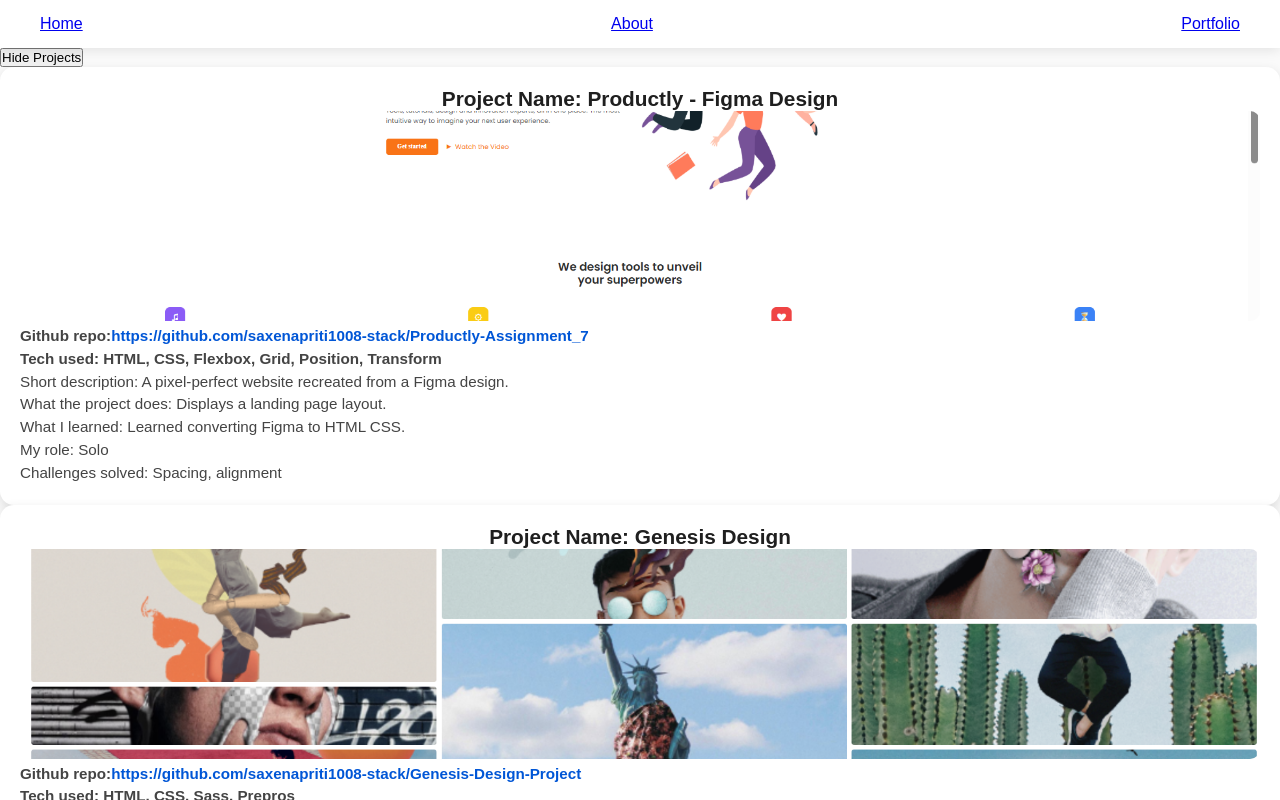
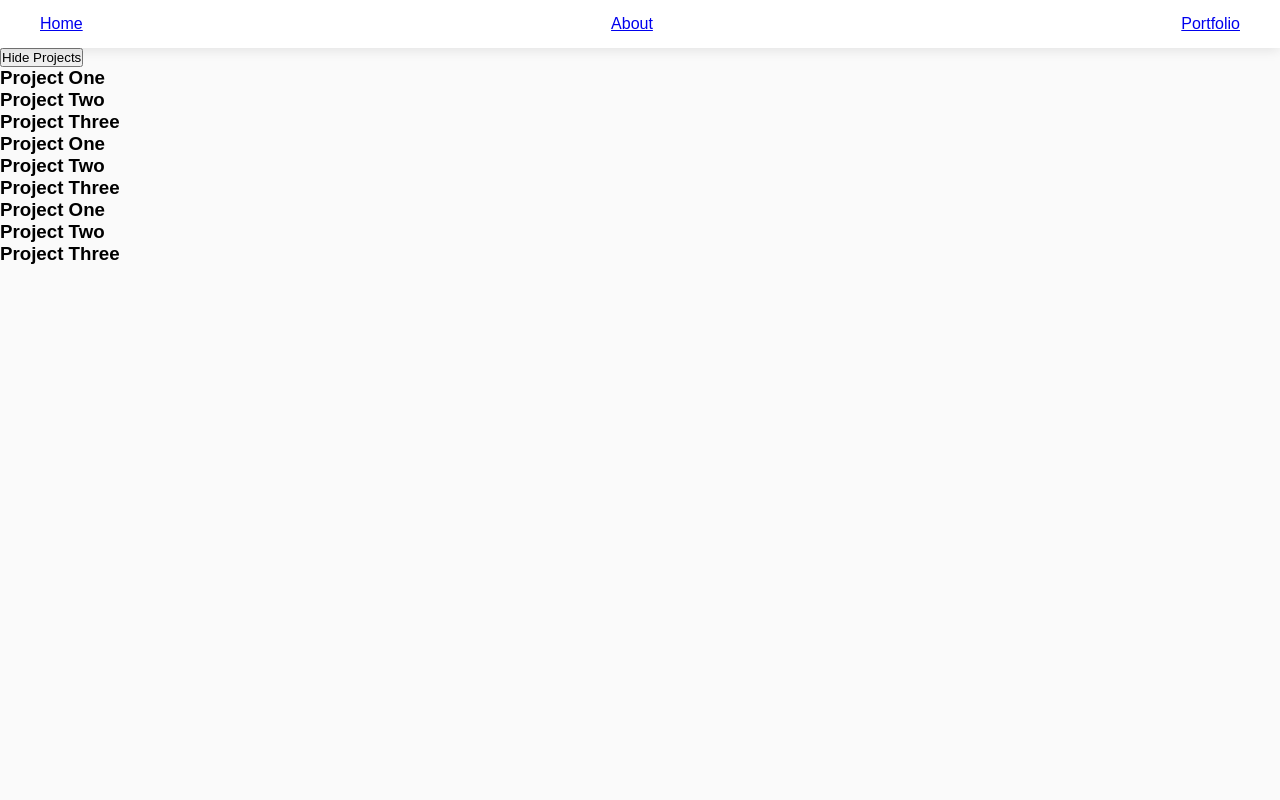
Before and after one commit to saxenapriti1008-stack/Portfolio-React-Project, a React (Vite) app in the folder Portfolio/: page /portfolio in a window 1280 px wide. Both pictures are taken after a click on the button "Show Projects". Shown: the top 800 px of the page. Built offline with nearby package versions, Linux system fonts and the light colour scheme.

Commit message:
updated project.jsx file
added popup.jsx file to component
updated popup.jsx file
import popup.jsx from component to portfolio file

```diff
--- /dev/null
+++ b/Portfolio/src/component/popup.jsx
@@ -0,0 +1,23 @@
+
+
+function Popup({ project, onClose }) {
+  if (!project) return null;
+
+  return (
+    <div className="popup-overlay" onClick={onClose}>
+      <div className="popup-box" onClick={(e) => e.stopPropagation()}>
+        <button className="popup-close" onClick={onClose}>X</button>
+
+        <h2>{project.name}</h2>
+
+        <img src={project.screenshot} alt="" className="popup-image" />
+
+        <p><strong>Repo:</strong> <a href={project.repo} target="_blank">View GitHub</a></p>
+        <p><strong>Tech Used:</strong> {project.tech}</p>
+        <p><strong>Description:</strong> {project.description}</p>
+      </div>
+    </div>
+  );
+}
+
+export default Popup;
--- a/Portfolio/src/component/project.jsx
+++ b/Portfolio/src/component/project.jsx
@@ -3,34 +3,51 @@ import image1 from "../assets/image1.png";
 import image2 from "../assets/image2.png";
 import image3 from "../assets/image3.png";
 
-import "./project.css"
 
+import "./project.css";
 
-function Projects(props) {
+function Projects({ onSelect }) {
+  const projectList = [
+    {
+      id: 1,
+      name: "Project One",
+      screenshot: image1,
+      repo: "https://github.com/saxenapriti1008-stack/Productly-Assignment_7",
+      tech: "Grid, CSS, Flexbox",
+      description: "Project experimenting with how ro align, making grid and flexbox.",
+    },
+
+    {
+      id: 2,
+      name: "Project Two",
+      screenshot: image2,
+      repo: "https://github.com/saxenapriti1008-stack/Genesis-Design-Project",
+      tech: "HTML, CSS, Sass, Prepros",
+      description: "Project experimenting with Responsive, Sass, variables, nesting.",
+    },
+
+    {
+     id: 3,
+     name: "Project Three",
+     screenshot: image3,
+     repo: "https://github.com/saxenapriti1008-stack/CSS-Frameworks-Assignment15",
+     tech: "Bootstrap, Animation, CSS Libraries",
+     description: "Project experimenting with popular CSS frameworks and reusable components.",
+   },
+
+  ];
+
   return (
-    <div className="Profile">
-      <h2>Project Name: {props.projectName}</h2>
-
-      <img className="img" src={props.projectImg} alt={props.projectName} />
-
-      <h3 className="link">
-        Github repo:
-        <a href={props.githubRepo} target="_blank" rel="noopener noreferrer">
-          {props.githubRepo}
-        </a>
-      </h3>
-
-      <h3>Tech used: {props.tech}</h3>
-
-      <p>Short description: {props.shortDesc}</p>
-
-      <p>What the project does: {props.whatItDoes}</p>
-
-      <p>What I learned: {props.learned}</p>
-
-      <p>My role: {props.role}</p>
-
-      <p>Challenges solved: {props.challenges}</p>
+    <div className="project-container">
+      {projectList.map((project) => (
+        <div
+          key={project.id}
+          className="project-card"
+          onClick={() => onSelect(project)}
+        >
+          <h3>{project.name}</h3>
+        </div>
+      ))}
     </div>
   );
 }
--- a/Portfolio/src/pages/Portfolio.jsx
+++ b/Portfolio/src/pages/Portfolio.jsx
@@ -1,5 +1,6 @@
 import { useState } from "react";
 import Projects from "../component/project.jsx";
+import Popup from "../component/popup.jsx";
 import "./portfolio.css";
 
 import productlyImg from "../assets/image1.png";
```
